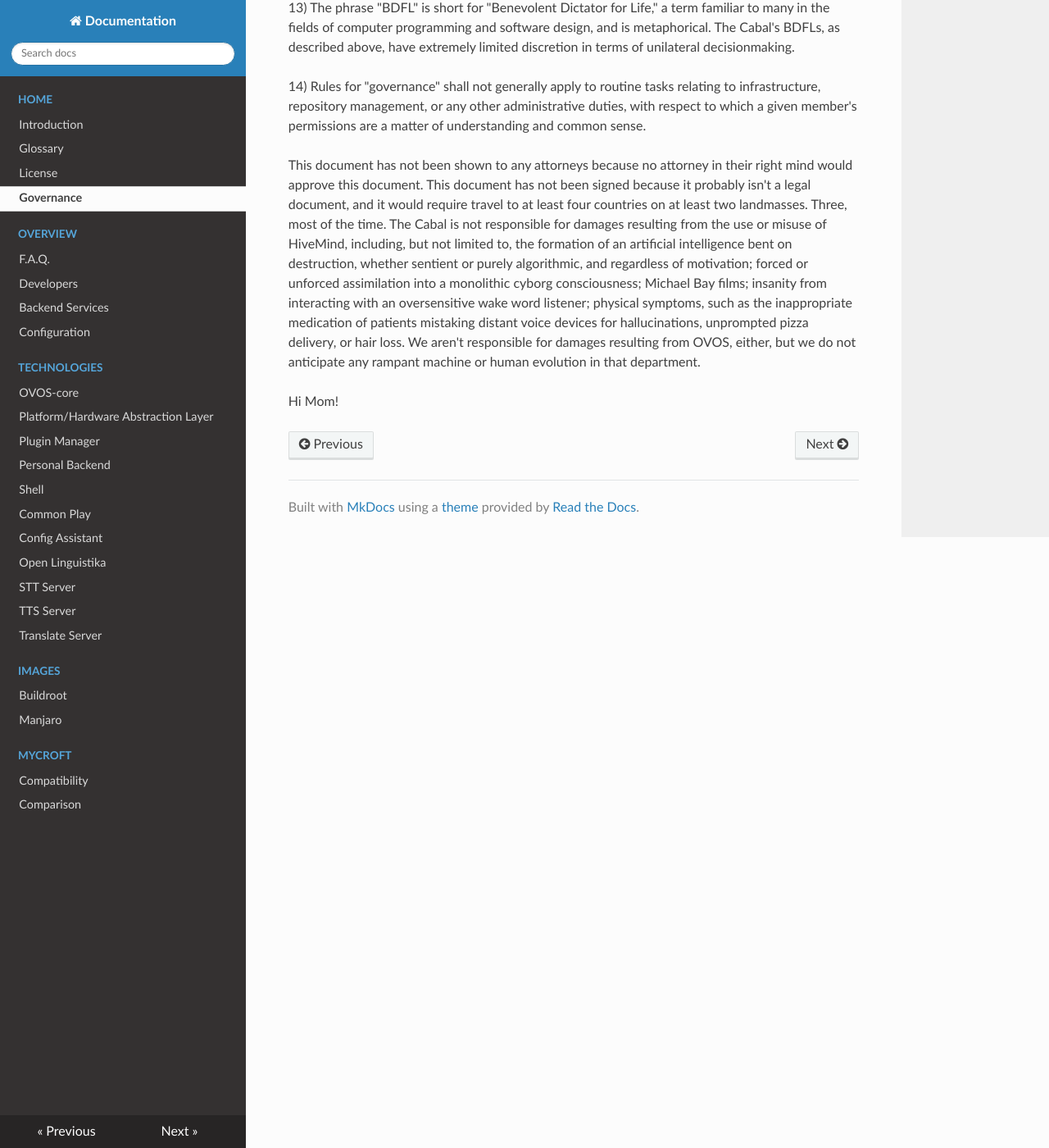
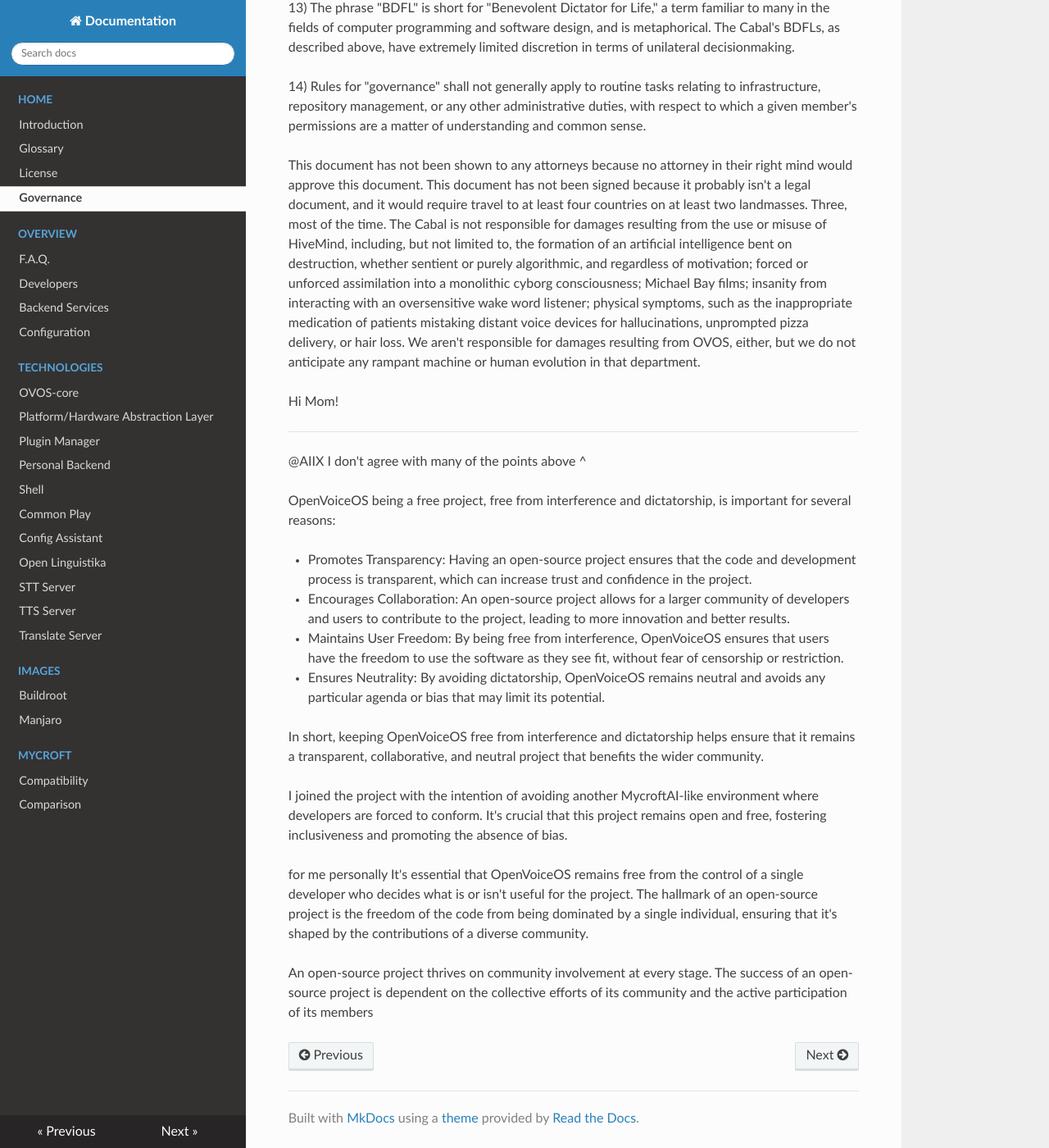
Before and after one commit to OpenVoiceOS/community-docs, an MkDocs documentation site: the page built from docs/governance.md, in a window 1280 px wide and 1400 px high, scrolled down 2179 px. Shown: the whole window at 82% size. Built offline with MkDocs 1.6.1, drawn with Linux system fonts in a browser that asks for light colours; nearby versions of some CDN libraries.

Commit message:
update governace doc

```diff
--- a/docs/governance.md
+++ b/docs/governance.md
@@ -106,3 +106,22 @@
 from OVOS, either, but we do not anticipate any rampant machine or human evolution in that department.
 
 Hi Mom!
+
+-----------------------------------------------------------------------------------------------------------------------------------------
+
+@AIIX I don't agree with many of the points above ^
+
+OpenVoiceOS being a free project, free from interference and dictatorship, is important for several reasons:
+
+- Promotes Transparency: Having an open-source project ensures that the code and development process is transparent, which can increase trust and confidence in the project.
+- Encourages Collaboration: An open-source project allows for a larger community of developers and users to contribute to the project, leading to more innovation and better results.
+- Maintains User Freedom: By being free from interference, OpenVoiceOS ensures that users have the freedom to use the software as they see fit, without fear of censorship or restriction.
+- Ensures Neutrality: By avoiding dictatorship, OpenVoiceOS remains neutral and avoids any particular agenda or bias that may limit its potential.
+
+In short, keeping OpenVoiceOS free from interference and dictatorship helps ensure that it remains a transparent, collaborative, and neutral project that benefits the wider community.
+
+I joined the project with the intention of avoiding another MycroftAI-like environment where developers are forced to conform. It's crucial that this project remains open and free, fostering inclusiveness and promoting the absence of bias.
+
+for me personally It's essential that OpenVoiceOS remains free from the control of a single developer who decides what is or isn't useful for the project. The hallmark of an open-source project is the freedom of the code from being dominated by a single individual, ensuring that it's shaped by the contributions of a diverse community.
+
+An open-source project thrives on community involvement at every stage. The success of an open-source project is dependent on the collective efforts of its community and the active participation of its members
```
